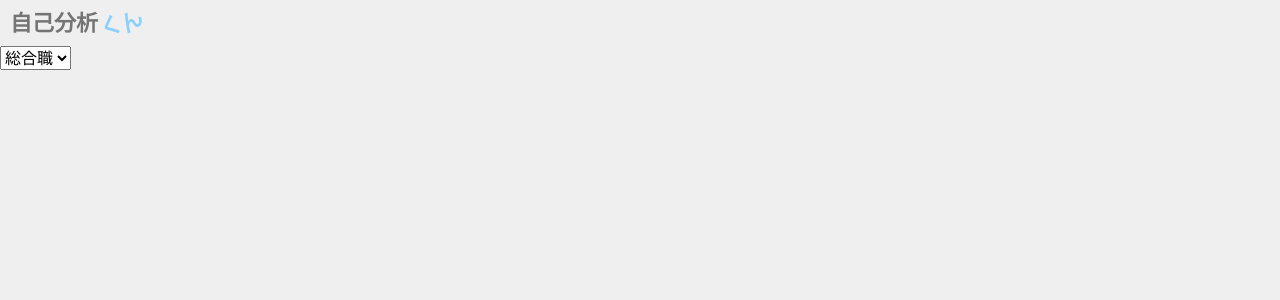
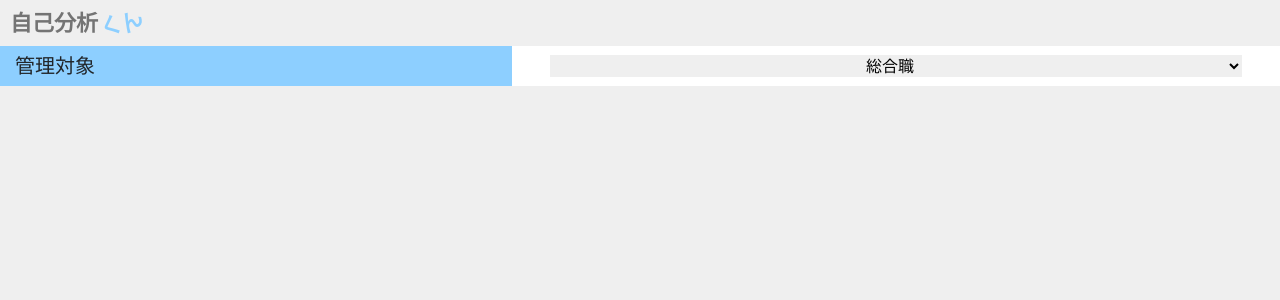
Before and after one commit to KojimaNaoyuki/self-analysis-tool, a React (Create React App) app: page /managementpage in a window 1280 px wide. Shown: the top 300 px of the page. Built offline with nearby package versions, Linux system fonts and the light colour scheme.

Commit message:
途中経過

```diff
--- a/src/component/container/ManagementPage.js
+++ b/src/component/container/ManagementPage.js
@@ -7,9 +7,36 @@ import Header from "../presentational/organisms/Header";
 const ManagementPageBox = styled.div`
 `;
 
-const SelectJobBox = styled.div``;
+const InputBox = styled.div`
+    background-color: #FFF;
+`;
 
-const SelectJobInput = styled.select``;
+const Flex = styled.div`
+    display: flex;
+`;
+const SubTitle = styled.h2`
+    padding: 8px 0 8px 15px;
+    width: 40%;
+    margin: 0;
+    font-size: 20px;
+    background-color: #8DCFFF;
+`;
+const Content = styled.div`
+    padding: 8px 0;
+    width: 60%;
+    text-align: center;
+`;
+const SelectJobInput = styled.select`
+    width: 90%;
+    text-align: center;
+    border: none;
+    outline: none;
+`;
+const Input = styled.input`
+    border: solid 1px #7e7e7e;
+    border-radius: 3px;
+    outline: none;
+`;
 
 class ManagementPage extends Component {
     constructor() {
@@ -23,12 +50,25 @@ class ManagementPage extends Component {
                 {/* ヘッダー */}
 
                 {/* 管理対象職種選択 */}
-                <SelectJobBox>
-                    <SelectJobInput>
-                        <option>総合職</option>
-                    </SelectJobInput>
-                </SelectJobBox>
+                <InputBox>
+                    <Flex>
+                        <SubTitle>管理対象</SubTitle>
+                        <Content>
+                            <SelectJobInput>
+                                <option>総合職</option>
+                                <option>エンジニア(一般)</option>
+                                <option>エンジニア(制作物)</option>
+                            </SelectJobInput>
+                        </Content>
+                    </Flex>
+                </InputBox>
                 {/* 管理対象職種選択 */}
+
+                {/* 質問一覧 */}
+                {/* 質問一覧 */}
+
+                {/* 質問追加 */}
+                {/* 質問追加 */}
 
             </ManagementPageBox>
         );
```
